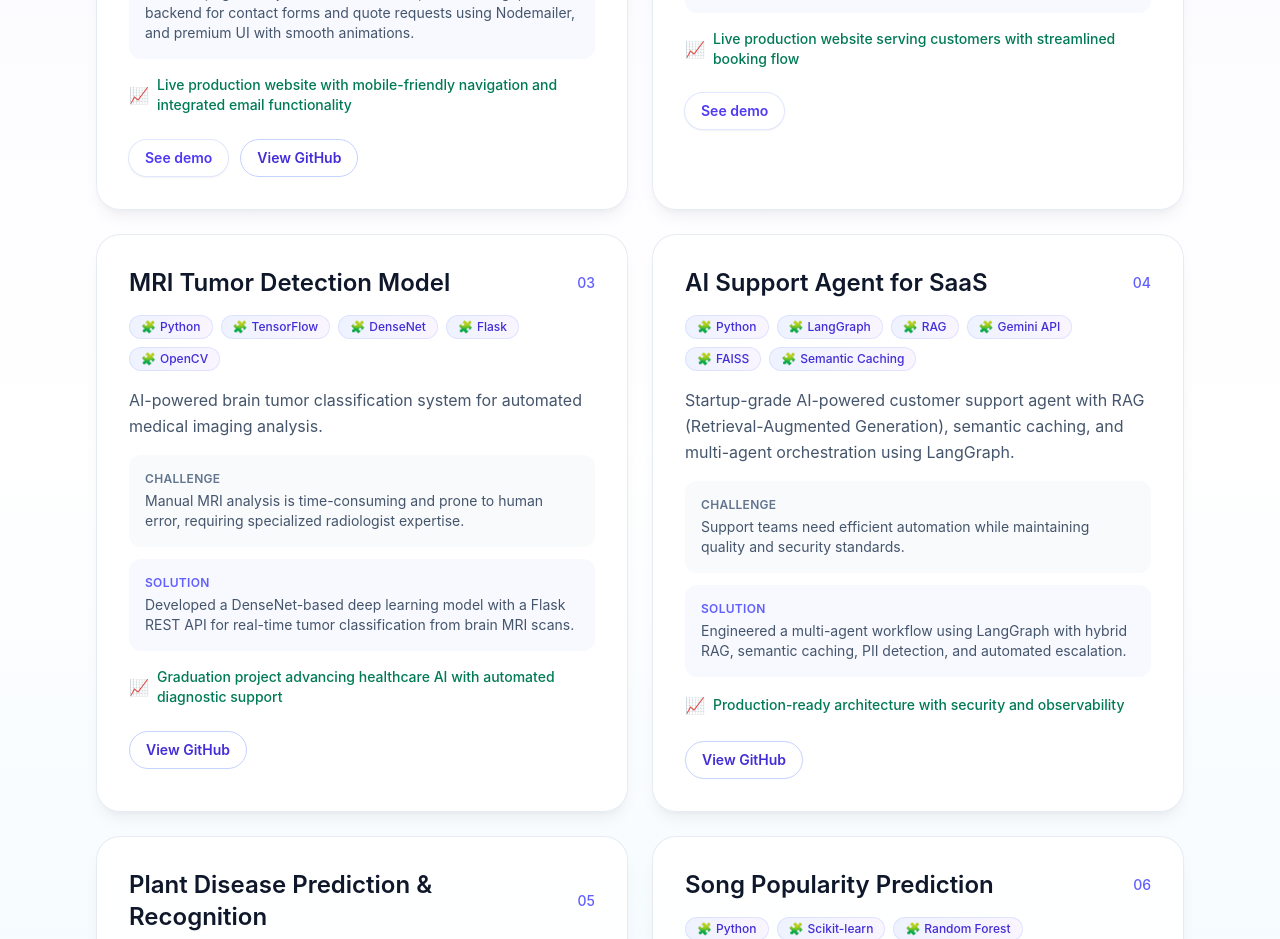
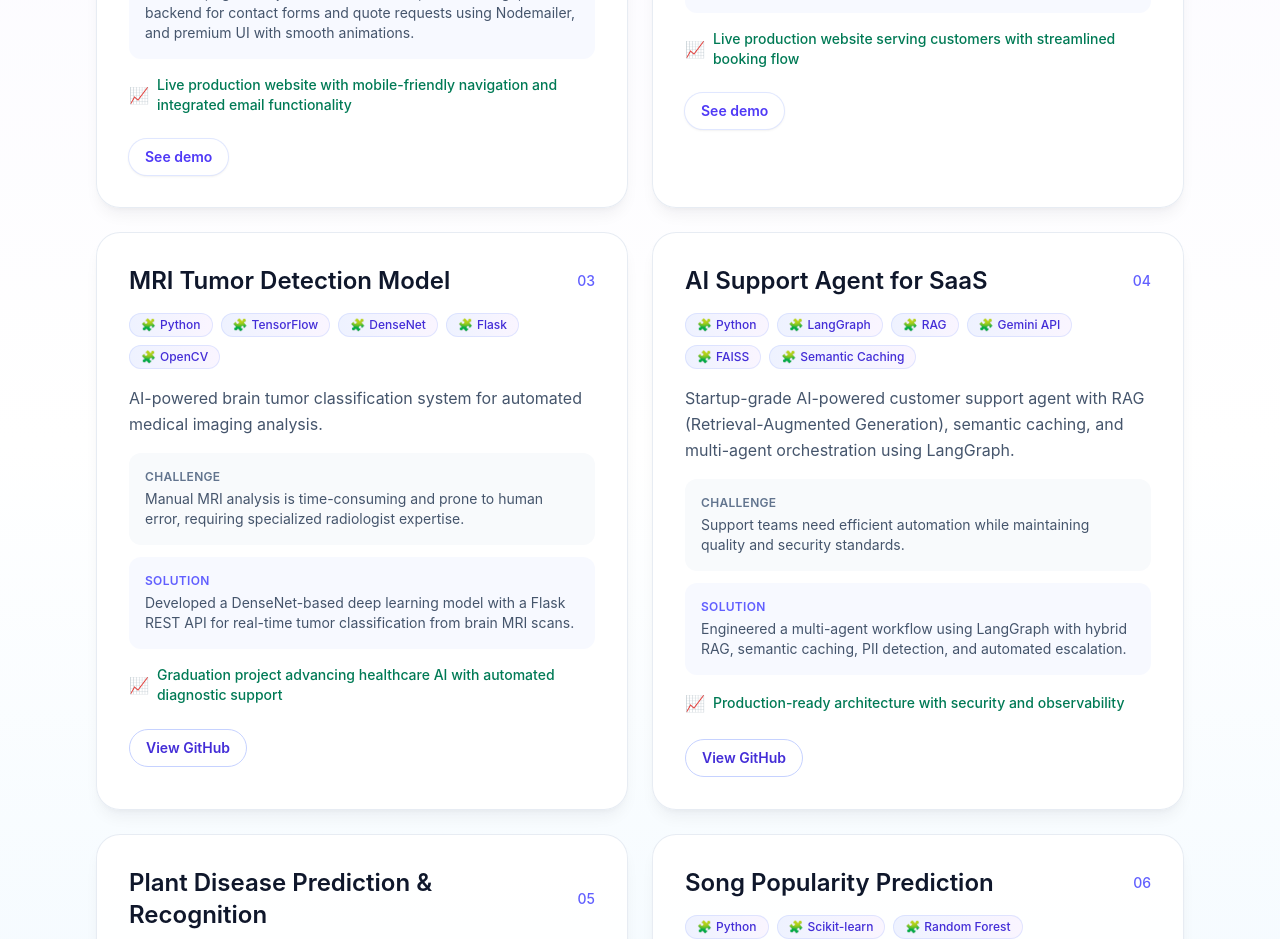
Before and after one commit to moniem2020/Portfolio, a Next.js app: page /projects in a window 1280 px wide. Shown: the part 1220-2159 px from the top of the page. Built offline with nearby package versions, Linux system fonts and the light colour scheme.

Commit message:
Remove GitHub link from ITL project (private repo)

```diff
--- a/data/projects.ts
+++ b/data/projects.ts
@@ -21,7 +21,7 @@ export const projects: Project[] = [
     impact: "Live production website with mobile-friendly navigation and integrated email functionality",
     techStack: ["Next.js 14", "React 18", "Nodemailer", "CSS"],
     demo: "https://itlogistic.net",
-    github: "https://github.com/moniem2020/ITL-Logistics-Website",
+    github: undefined,
   },
   {
     title: "AutoBella - Mobile Car Washing Service",
```
